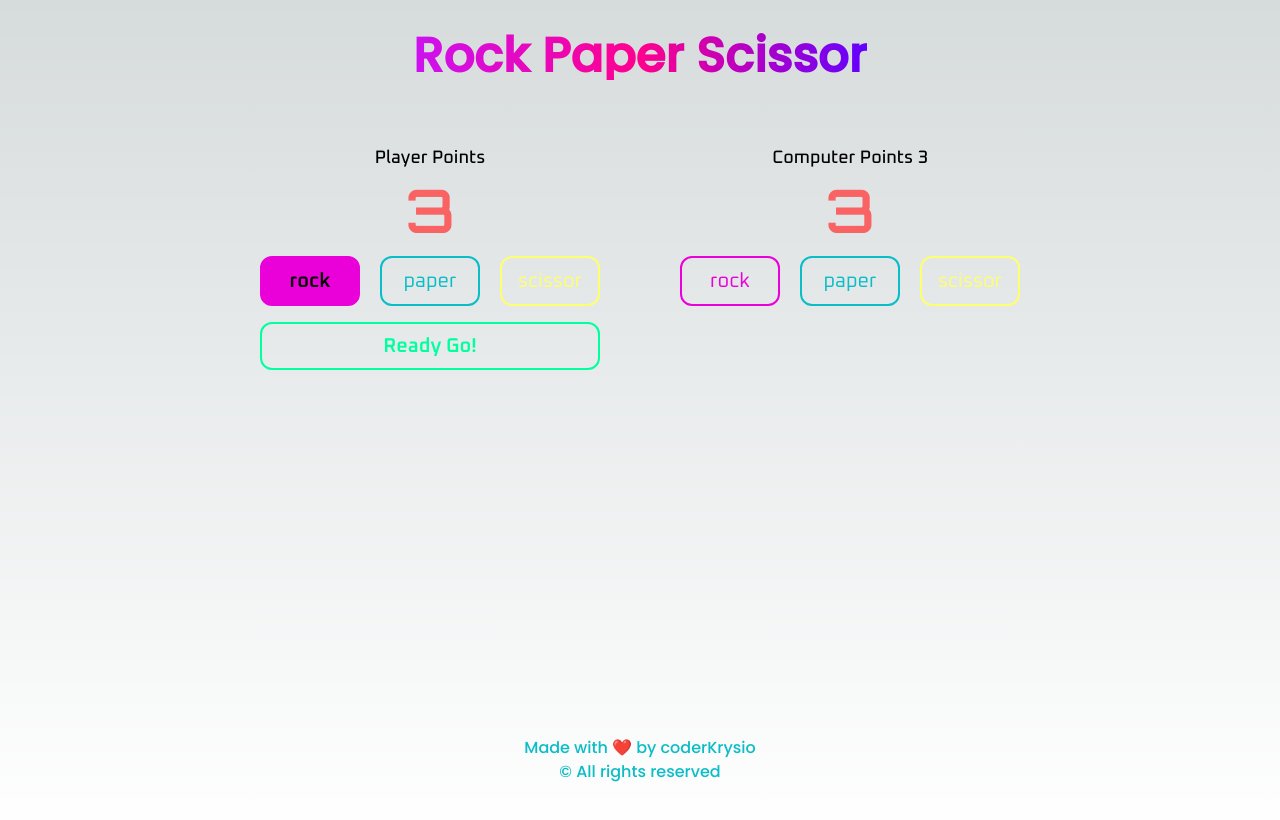
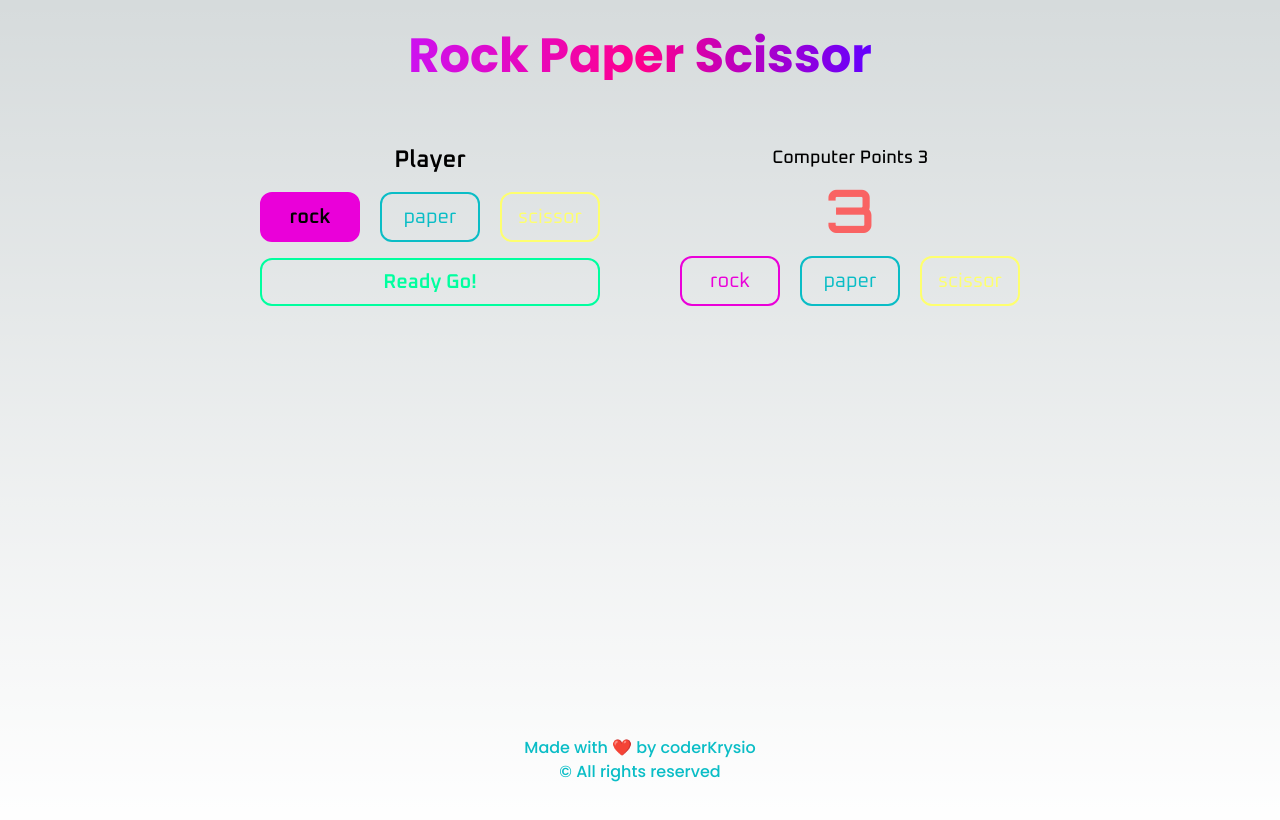
Before and after one commit to coderKrysio/rock-paper-scissor, a Next.js app: page / in a window 1280 px wide. Shown: the top 820 px of the page. Built offline with nearby package versions, Linux system fonts and the light colour scheme.

Commit message:
updated player display

```diff
--- a/components/player.tsx
+++ b/components/player.tsx
@@ -1,37 +1,26 @@
 "use client";
-import { Orbitron, Oxanium } from "next/font/google";
-import { useContext, useState } from "react";
-import { AppContext } from "./game-board";
-const orbitron = Orbitron({
-    weight: ["400", "500", "600"],
-    subsets: ["latin"],
-});
-const oxanium = Oxanium({ weight: ["400", "500", "600"], subsets: ["latin"] });
+import { useContext } from "react";
+import { oxanium } from "@/lib/font";
+import { GameContext } from "@/lib/game-context";
 export const Player = () => {
-    const [playerChoice, setPlayerChoice] = useState("rock");
-    const { setUserSubmitted } = useContext(AppContext);
+    const { setUserSubmitted, setPlayerChoice, matchStatus } =
+        useContext(GameContext);
     return (
         <div
             className={`flex flex-col items-center justify-center gap-4 ${oxanium.className}`}
         >
-            <div className="flex flex-col items-center justify-center gap-2">
-                <p className="text-lg font-medium">Player Points</p>
-                <p
-                    className={`text-6xl font-semibold text-[#f96363] ${orbitron.className}`}
-                >
-                    3
-                </p>
+            <div className="flex flex-col items-center justify-center gap-2 text-2xl font-semibold">
+                Player
             </div>
 
             <form
                 onSubmit={(e) => {
                     e.preventDefault();
                     setUserSubmitted(true);
-                    console.log(playerChoice);
                 }}
                 className="flex flex-col items-center justify-center gap-4"
             >
-                <div className="flex items-center justify-center gap-5">
+                <div className="flex items-center justify-center gap-5 max-[400px]:gap-4">
                     <label>
                         <input
                             type="radio"
@@ -76,9 +65,11 @@ export const Player = () => {
                     </label>
                 </div>
 
-                <button className="w-full py-2 border-2 border-[#00ff9f] text-[#00ff9f] text-xl font-semibold rounded-xl hover:bg-[#00ff9f] hover:text-black transition-colors">
-                    Ready Go!
-                </button>
+                {matchStatus === "" && (
+                    <button className="w-full py-2 border-2 border-[#00ff9f] text-[#00ff9f] text-xl font-semibold rounded-xl hover:bg-[#00ff9f] hover:text-black transition-colors">
+                        Ready Go!
+                    </button>
+                )}
             </form>
         </div>
     );
```
